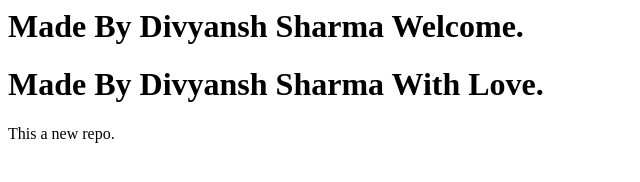
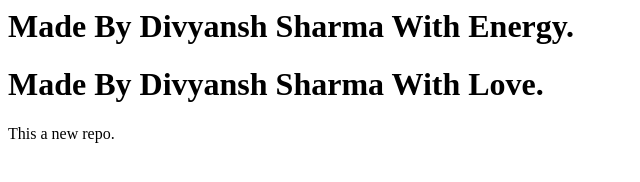
Before and after one commit to divyanshsharma2003/Local-Repo, a plain HTML site: page index.html in a window 1280 px wide. Shown: the whole page, without its empty margins (0-640 px from the left). Drawn offline with Linux system fonts and the light colour scheme.

Commit message:
Text Modified

```diff
--- a/index.html
+++ b/index.html
@@ -1,3 +1,3 @@
-<h1>Made By Divyansh Sharma Welcome.</h1>
+<h1>Made By Divyansh Sharma With Energy.</h1>
 <h1>Made By Divyansh Sharma With Love.</h1>
 <p>This a new repo.</p>
```
